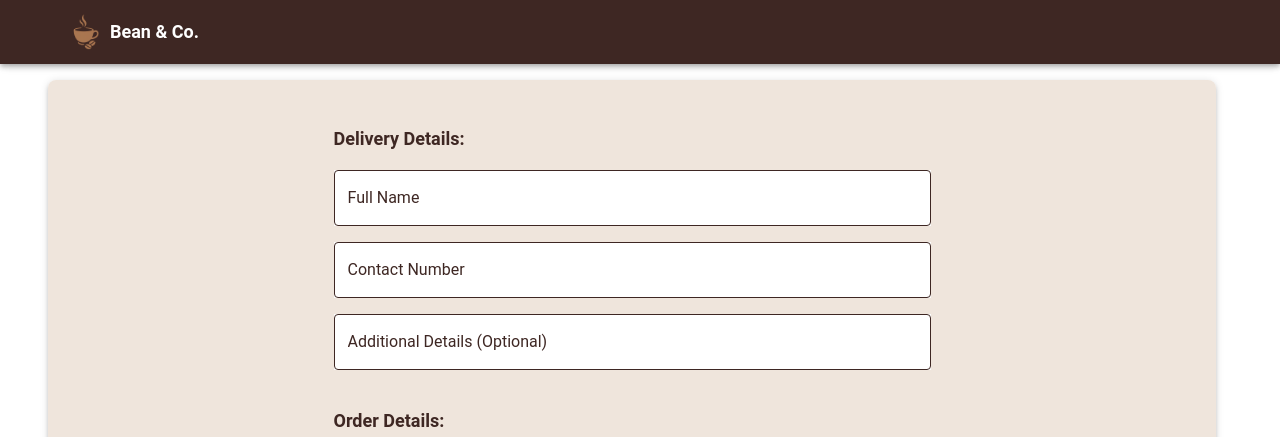
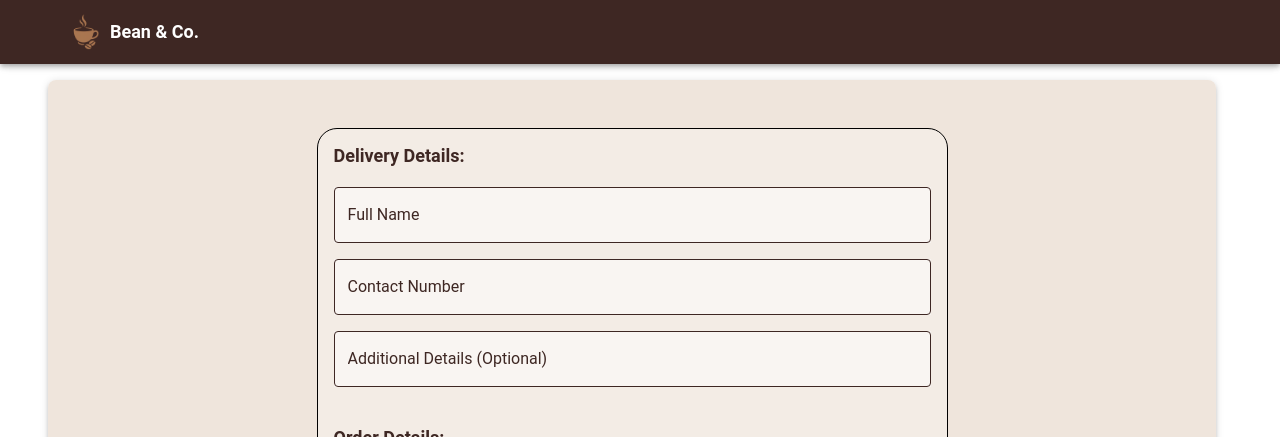
Before and after one commit to mickolapuz/E-Commerce, a React (Vite) app in the folder EcommerceProject.WebUI/ecommerce-project/: page /cart in a window 1280 px wide. Shown: the top 437 px of the page. Built offline with nearby package versions, Linux system fonts and the light colour scheme; some icons are missing.

Commit message:
Modified styles and finished initial UI of the Cart Page

```diff
--- a/EcommerceProject.WebUI/ecommerce-project/src/pages/Cart/Cart.tsx
+++ b/EcommerceProject.WebUI/ecommerce-project/src/pages/Cart/Cart.tsx
@@ -3,6 +3,7 @@ import DeliveryDetails from "./CartChildComponents/DeliveryDetails";
 import { useState } from "react";
 import OrderDetails from "./CartChildComponents/OrderDetails";
 import BillingDetails from "./CartChildComponents/BillingDetails";
+import { COLOR_PALETTE } from "../../styles/constant";
 
 export const CART_DEFAULT_FORM_VALUES = {
   //#region Delivery Details
@@ -29,12 +30,35 @@ const Cart = () => {
 
   return (
     <div>
-      <Grid container sx={{ alignSelf: "center", justifyContent: "center", mt: 5 }} spacing={10}>
-        <Grid container spacing={5} direction="column">
+      <Grid container sx={{ alignSelf: "center", justifyContent: "center", mt: 5 }} spacing={5}>
+        <Grid
+          container
+          spacing={5}
+          direction="column"
+          sx={{
+            minWidth: "500px",
+            border: "1px solid black",
+            backgroundColor: COLOR_PALETTE.white.opacity25,
+            padding: 2,
+            marginBottom: 5,
+            borderRadius: 5
+          }}
+        >
           <Grid>{RenderDeliveryDetails()}</Grid>
           <Grid>{RenderOrderDetails()}</Grid>
         </Grid>
-        <Grid>{RenderBillingDetails()}</Grid>
+        <Grid
+          sx={{
+            height: "300px",
+            border: "1px solid black",
+            backgroundColor: COLOR_PALETTE.white.opacity25,
+            padding: 2,
+            marginBottom: 5,
+            borderRadius: 5
+          }}
+        >
+          {RenderBillingDetails()}
+        </Grid>
       </Grid>
     </div>
   );
--- a/EcommerceProject.WebUI/ecommerce-project/src/pages/Cart/CartChildComponents/BillingDetailsStyles.ts
+++ b/EcommerceProject.WebUI/ecommerce-project/src/pages/Cart/CartChildComponents/BillingDetailsStyles.ts
@@ -33,9 +33,9 @@ export const getBillingDetailsStyles = () => ({
     justifyContent: "space-between"
   },
   discountGrid: {
-    marginTop: 3
+    marginTop: 1
   },
   divider: {
-    marginTop: 1
+    marginTop: 5
   }
 });
--- a/EcommerceProject.WebUI/ecommerce-project/src/pages/Cart/CartChildComponents/DeliveryDetailsStyles.ts
+++ b/EcommerceProject.WebUI/ecommerce-project/src/pages/Cart/CartChildComponents/DeliveryDetailsStyles.ts
@@ -2,7 +2,7 @@ import { COLOR_PALETTE } from "../../../styles/constant";
 
 export const getDeliveryDetailsStyles = () => ({
   textField: {
-    backgroundColor: "white"
+    backgroundColor: COLOR_PALETTE.white.opacity50
   },
   grid: {
     display: "flex",
```
